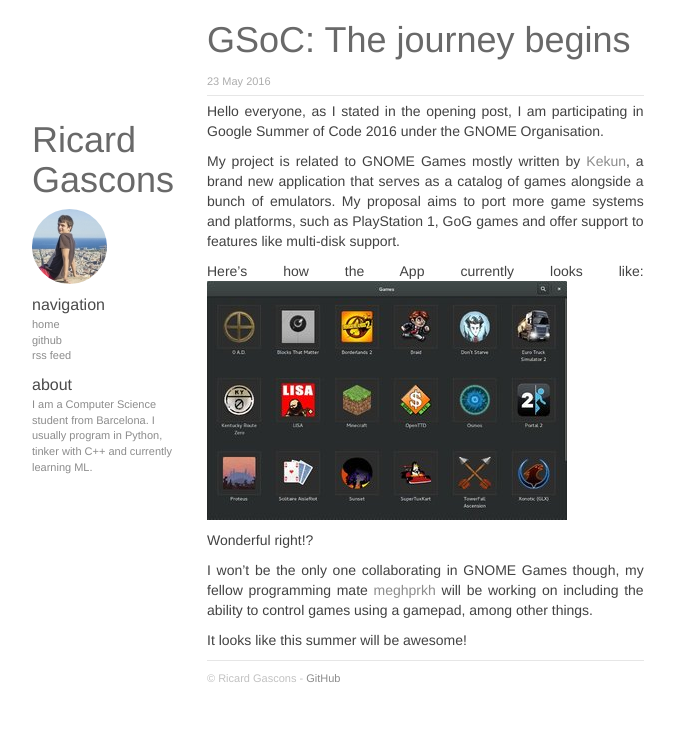
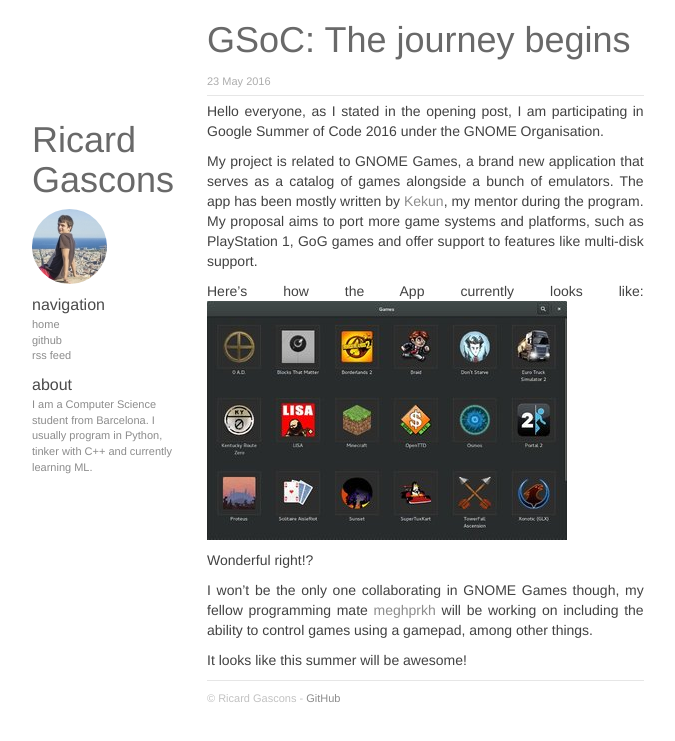
Before and after one commit to rgascons/rgascons.github.io, a Jekyll site: the page built from _posts/2016-05-23-gsoc-the-journey-begins.markdown, in a window 1280 px wide. Shown: the top 741 px of the page, without its empty margins (273-948 px from the left). Built offline with Jekyll 4.4.1, drawn with Linux system fonts in a browser that asks for light colours; nearby versions of some CDN libraries; library files that are not in the unit come from our copies.

Commit message:
Update 16-05-23 post

```diff
--- a/_posts/2016-05-23-gsoc-the-journey-begins.markdown
+++ b/_posts/2016-05-23-gsoc-the-journey-begins.markdown
@@ -7,10 +7,11 @@
 Hello everyone,  as I stated in the opening post, I am participating in
 Google Summer of Code 2016 under the GNOME Organisation.
 
-My project is related to GNOME Games mostly written by [Kekun](https://github.com/Kekun), a brand new application that serves
-as a catalog of games alongside a bunch of emulators. My proposal aims
-to port more game systems and platforms, such as PlayStation 1, GoG games
-and offer support to features like multi-disk support.
+My project is related to GNOME Games, a brand new application that serves
+as a catalog of games alongside a bunch of emulators. The app has been
+mostly written by [Kekun](https://github.com/Kekun), my mentor
+during the program. My proposal aims to port more game systems and platforms,
+such as PlayStation 1, GoG games and offer support to features like multi-disk support.
 
 Here's how the App currently looks like:
 ![gnome-games sample](/img/posts/gnome-games-sample.jpg)
```
